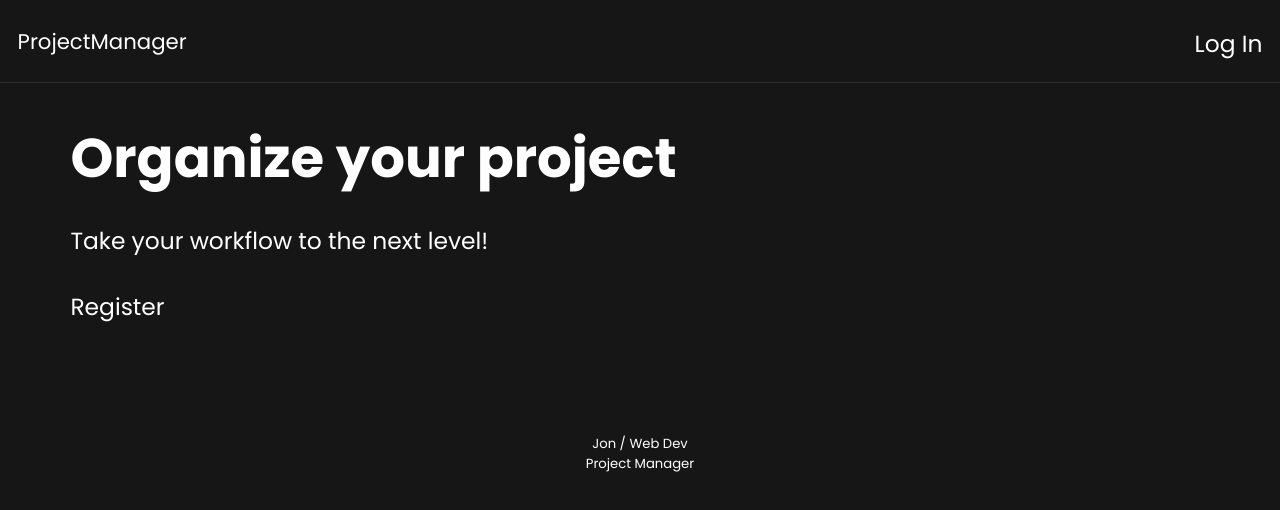
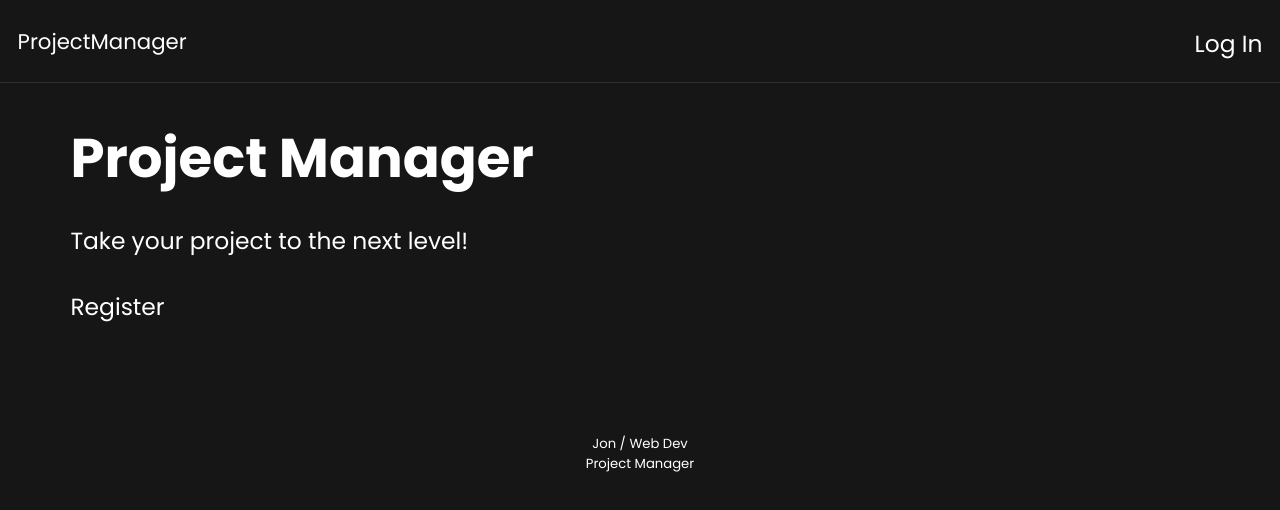
Before and after one commit to venoblin/teamhub-frontend, a React (Create React App) app: page / in a window 1280 px wide. Shown: the top 510 px of the page. Built offline with nearby package versions, Linux system fonts and the light colour scheme; no server answers.

Commit message:
modified color scheme

```diff
--- a/src/components/routes/HomeRoute/HomeRoute.tsx
+++ b/src/components/routes/HomeRoute/HomeRoute.tsx
@@ -15,9 +15,9 @@ const Home = () => {
         </div>
       ) : (
         <div>
-          <h1>Organize your project</h1>
-          <p>Take your workflow to the next level!</p>
-          <Link to='/register'>Register</Link>
+          <h1>Project Manager</h1>
+          <p>Take your project to the next level!</p>
+            <Link to='/register'>Register</Link>
         </div>
       )}
 
```
Also changed, not shown: src/App.tsx (line endings or trailing spaces).
